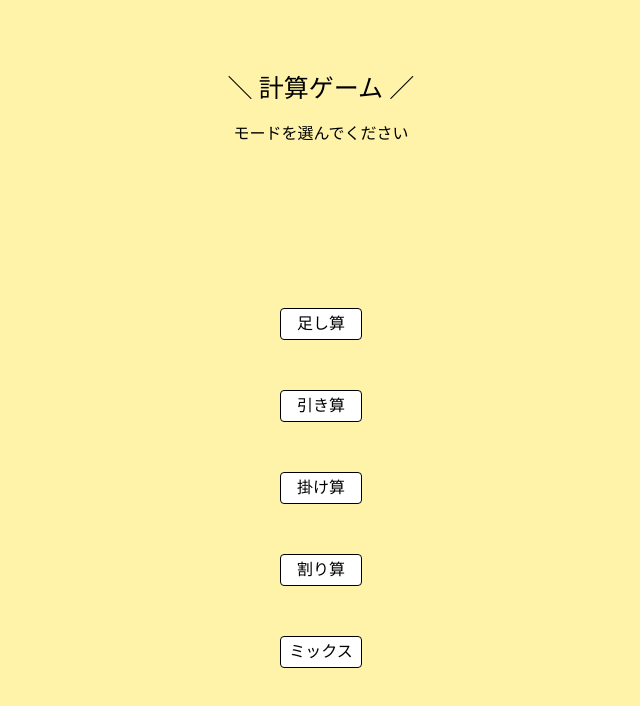
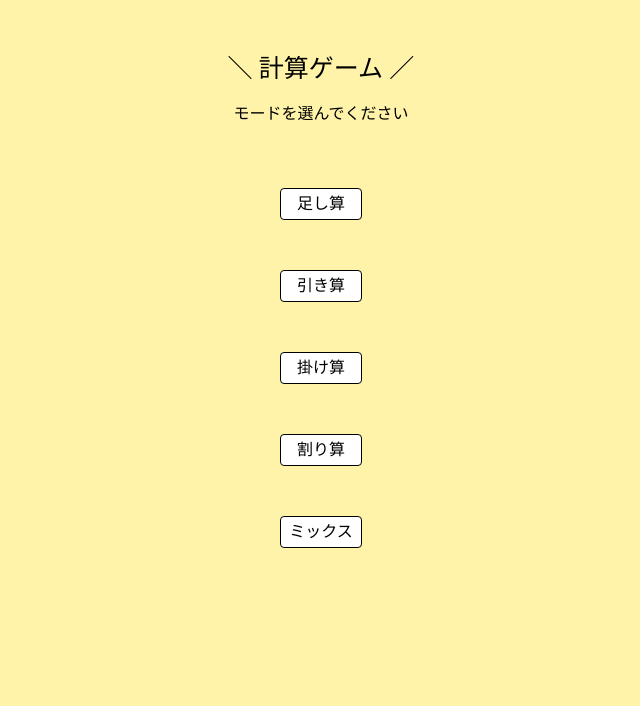
Before and after one commit to q2nana/keisangame, a plain HTML site: page index.html in a window 1280 px wide. Shown: the whole page, without its empty margins (319-959 px from the left). Drawn offline with Linux system fonts and the light colour scheme.

Commit message:
Add files via upload

```diff
--- a/stylesheet.css
+++ b/stylesheet.css
@@ -17,11 +17,21 @@ a {
   color: black;
 }
 
+body {
+  min-height: 100vh;
+  /* mobile viewport bug fix */
+  min-height: -webkit-fill-available;
+}
+
+html {
+  height: -webkit-fill-available;
+}
+
 .titlewrapper {
   /* outline: solid 1px red; */
   text-align: center;
   position: absolute;
-  top: 60px;
+  top: 40px;
   right: 0;
   bottom: 0;
   left: 0;
@@ -42,7 +52,7 @@ a {
   /* display: flex; */
 
   position: absolute;
-  top: 250px;
+  top: 130px;
   right: 0;
   bottom: 0;
   left: 0;
```
